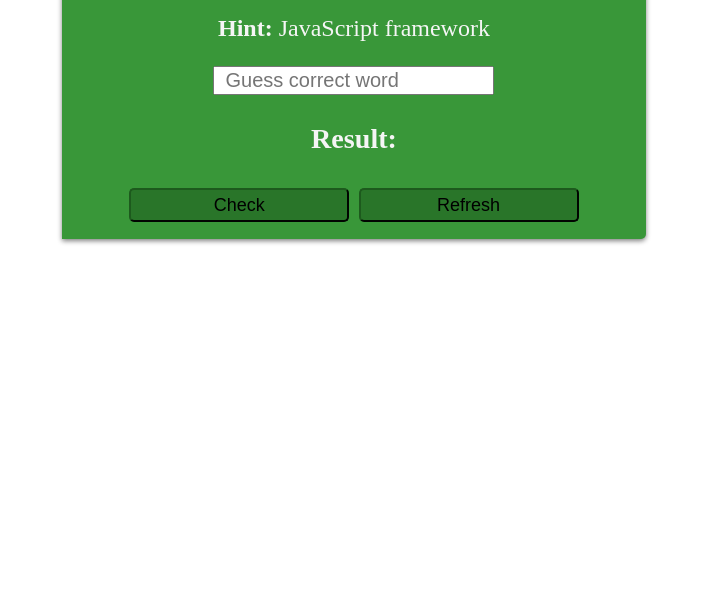
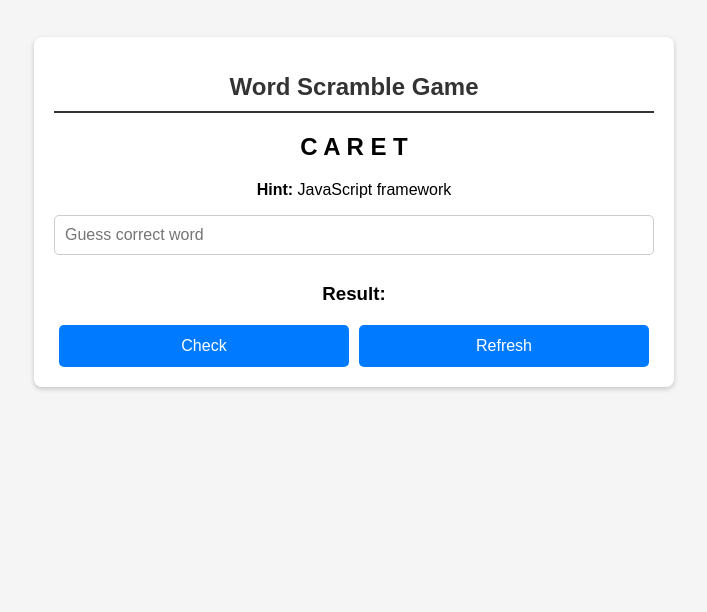
Before and after one commit to sahil22goyat/wordle, a plain HTML site: page index.html in a window 1280 px wide. Shown: the part 188-800 px from the top of the page, without its empty margins (286-993 px from the left). Drawn offline with Linux system fonts and the light colour scheme.

Commit message:
Update style.css

```diff
--- a/style.css
+++ b/style.css
@@ -1,48 +1,68 @@
 /* style.css */
+
 body {
     display: flex;
-	flex-direction: column;
     justify-content: center;
-
     align-items: center;
-	min-height: 50vh;
+    min-height: 100vh;
+    margin: 0;
+    font-family: Arial, sans-serif;
+    background-color: #f5f5f5;
 }
 
 .root {
-	font-size: x-large;
-	color: whitesmoke;
-	background-color: rgb(57, 151, 57);
-	box-shadow: 0 2px 5px grey;
-	padding: 0% 5% 1% 5%;
-
+    width: 80%;
+    max-width: 600px;
+    padding: 20px;
+    background-color: #fff;
+    box-shadow: 0 2px 5px rgba(0, 0, 0, 0.2);
     text-align: center;
-	border-radius: 5px 0;
+    border-radius: 8px;
 }
 
 .title {
-	border-bottom: 4px dashed;
-	border-color: white;
+    border-bottom: 2px solid #333;
+    padding-bottom: 10px;
+    margin-bottom: 20px;
+    font-size: 1.5em;
+    color: #333;
 }
 
 input {
-	font-size: 20px;
-	padding-left: 10px;
-	outline: 2px grey;
+    font-size: 16px;
+    padding: 10px;
+    margin-bottom: 10px;
+    border: 1px solid #ccc;
+    border-radius: 5px;
+    width: 100%;
+    box-sizing: border-box;
+    outline: none;
+    transition: border-color 0.3s ease;
 }
 
+input:focus {
+    border-color: #007bff;
+}
 
 .foot {
-	margin-bottom: 0%;
     display: flex;
-	width: 100%;
+    justify-content: space-between;
+    margin-top: 20px;
 }
 
-.foot>button {
-	width: 48%;
-	padding: 1%;
-	margin: 1%;
-	background-color: rgb(41, 117, 41);
+.foot > button {
+    flex: 1;
+    padding: 12px;
+    margin: 0 5px;
+    background-color: #007bff;
+    color: #fff;
+    border: none;
     border-radius: 5px;
-	border-color: rgb(29, 90, 29);
-	font-size: large;
+    font-size: 1em;
+    cursor: pointer;
+    transition: background-color 0.3s ease;
 }
+
+.foot > button:hover {
+    background-color: #0056b3;
+}
```
Lines whose indentation alone changed are shown as unchanged.
